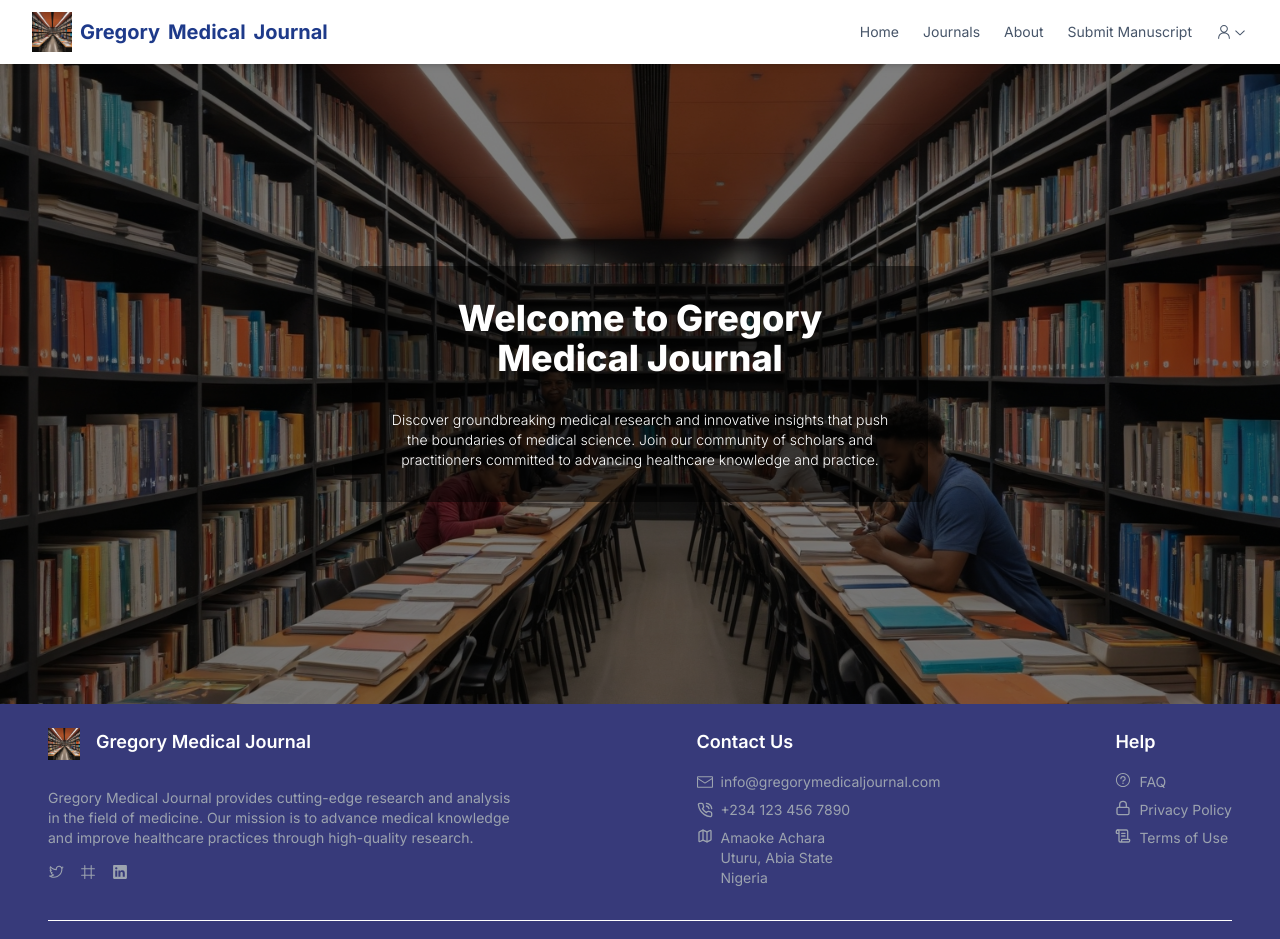
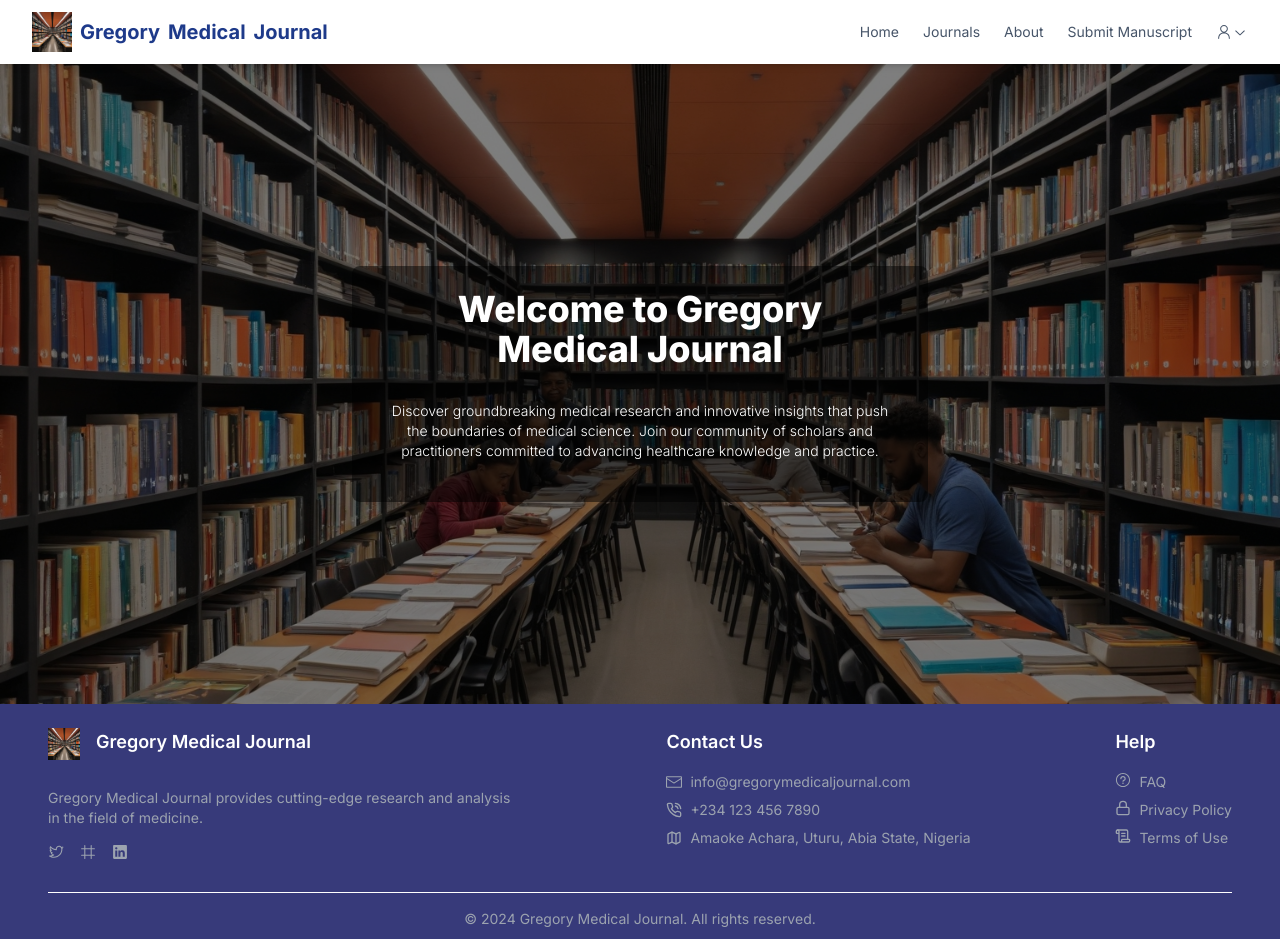
Before and after one commit to oladetoungee/gregory-medical-journal, a Next.js app: page / in a window 1280 px wide. Shown: the top 939 px of the page. Built offline with nearby package versions, Linux system fonts and the light colour scheme.

Commit message:
intro update

```diff
--- a/src/components/Footer.tsx
+++ b/src/components/Footer.tsx
@@ -2,24 +2,46 @@
 
 import React from 'react';
 import Image from 'next/image';
-import { TwitterLogoIcon, FrameIcon, EnvelopeClosedIcon, LinkedInLogoIcon, QuestionMarkCircledIcon } from '@radix-ui/react-icons';
+import {
+    TwitterLogoIcon,
+    FrameIcon,
+    EnvelopeClosedIcon,
+    LinkedInLogoIcon,
+    QuestionMarkCircledIcon
+} from '@radix-ui/react-icons';
 import {
     Lock,
     ScrollText,
     MapIcon,
-    PhoneCallIcon,
-
-
+    PhoneCallIcon
 } from 'lucide-react';
 import images from '../constants/images';
+
+const socialLinks = [
+    { href: 'https://twitter.com', icon: <TwitterLogoIcon className="w-4 h-4" />, label: 'Twitter' },
+    { href: 'https://facebook.com', icon: <FrameIcon className="w-4 h-4" />, label: 'Facebook' },
+    { href: 'https://linkedin.com', icon: <LinkedInLogoIcon className="w-4 h-4" />, label: 'LinkedIn' },
+];
+
+const contactDetails = [
+    { icon: <EnvelopeClosedIcon className="w-4 h-4" />, text: 'info@gregorymedicaljournal.com', link: 'mailto:info@gregorymedicaljournal.com' },
+    { icon: <PhoneCallIcon className="w-4 h-4" />, text: '+234 123 456 7890', link: 'tel:+2341234567890' },
+    { icon: <MapIcon className="w-4 h-4" />, text: 'Amaoke Achara, Uturu, Abia State, Nigeria', link: null },
+];
+
+const helpLinks = [
+    { icon: <QuestionMarkCircledIcon className="w-4 h-4" />, text: 'FAQ', href: '/faq' },
+    { icon: <Lock className="w-4 h-4" />, text: 'Privacy Policy', href: '/privacy-policy' },
+    { icon: <ScrollText className="w-4 h-4" />, text: 'Terms of Use', href: '/terms-of-service' },
+];
 
 const Footer: React.FC = () => {
     return (
         <footer className="bg-primary text-gray-400 text-sm py-6 px-4">
             <div className="mx-auto px-4 sm:px-6 lg:px-8">
                 <div className="flex justify-between">
-                    <div className=" mb-8 md:mb-0 w-[40%]">
-                        <div className='flex gap-4'>
+                    <div className="mb-8 md:mb-0 w-[40%]">
+                        <div className="flex gap-4">
                             <Image
                                 src={images.hall1}
                                 alt="Gregory Medical Journal Logo"
@@ -29,67 +51,55 @@ const Footer: React.FC = () => {
                             />
                             <h3 className="text-lg font-semibold mb-4 text-white">Gregory Medical Journal</h3>
                         </div>
-                        <p className="mt-4  mb-4">
-                            Gregory Medical Journal provides cutting-edge research and analysis in the field of medicine. Our mission is to advance medical knowledge and improve healthcare practices through high-quality research.
+                        <p className="mt-4 mb-4">
+                            Gregory Medical Journal provides cutting-edge research and analysis in the field of medicine.
                         </p>
                         <div>
                             <div className="flex space-x-4">
-                                <a href="https://twitter.com" target="_blank" rel="noopener noreferrer" className="hover:text-white transition-colors">
-                                    <TwitterLogoIcon className="w-4 h-4" />
-                                </a>
-                                <a href="https://facebook.com" target="_blank" rel="noopener noreferrer" className="hover:text-white transition-colors">
-                                    <FrameIcon className="w-4 h-4" />
-                                </a>
-                                <a href="https://linkedin.com" target="_blank" rel="noopener noreferrer" className="hover:text-white transition-colors">
-                                    <LinkedInLogoIcon className="w-4 h-4" />
-                                </a>
+                                {socialLinks.map(({ href, icon, label }) => (
+                                    <a
+                                        key={label}
+                                        href={href}
+                                        target="_blank"
+                                        rel="noopener noreferrer"
+                                        className="hover:text-white transition-colors"
+                                    >
+                                        {icon}
+                                    </a>
+                                ))}
                             </div>
                         </div>
                     </div>
                     <div className="mb-8 md:mb-0">
                         <h3 className="text-lg font-semibold mb-4 text-white">Contact Us</h3>
-                        <ul className="space-y-2 ">
-                            <li className="flex items-center space-x-2">
-                                <EnvelopeClosedIcon className="w-4 h-4" />
-                                <a href="mailto:info@gregorymedicaljournal.com" className="hover:text-gray-100 transition-colors">
-                                    info@gregorymedicaljournal.com
-                                </a>
-                            </li>
-                            <li className="flex items-center space-x-2">
-                                <PhoneCallIcon className="w-4 h-4" />
-                                <a href="tel:+2341234567890" className="hover:text-white transition-colors">
-                                    +234 123 456 7890
-                                </a>
-                            </li>
-                            <li className="flex items-start space-x-2">
-                                <MapIcon className="w-4 h-4" />
-                                <address className="not-italic">
-                                    Amaoke Achara<br />
-                                    Uturu, Abia State<br />
-                                    Nigeria
-                                </address>
-                            </li>
+                        <ul className="space-y-2">
+                            {contactDetails.map(({ icon, text, link }, index) => (
+                                <li key={index} className="flex items-center space-x-2">
+                                    {icon}
+                                    {link ? (
+                                        <a href={link} className="hover:text-gray-100 transition-colors">
+                                            {text}
+                                        </a>
+                                    ) : (
+                                        <address className="not-italic">{text}</address>
+                                    )}
+                                </li>
+                            ))}
                         </ul>
                     </div>
                     <div className="mb-8 md:mb-0">
                         <h3 className="text-lg font-semibold mb-4 text-white">Help</h3>
-                        <ul className="space-y-2 ">
-                            <li className='flex gap-2'>
-                                <QuestionMarkCircledIcon className="w-4 h-4" />
-                                <a href="/faq" className="hover:text-gray-100 transition-colors">FAQ</a>
-                            </li>
-                            <li className='flex gap-2'>
-                                <Lock className="w-4 h-4" />
-                                <a href="/privacy-policy" className="hover:text-gray-100 transition-colors">Privacy Policy</a>
-                            </li>
-                            <li className='flex gap-2'>
-                                <ScrollText className="w-4 h-4" />
-                                <a href="/terms-of-service" className="hover:text-gray-100 transition-colors">Terms of Use</a>
-                            </li>
+                        <ul className="space-y-2">
+                            {helpLinks.map(({ icon, text, href }) => (
+                                <li key={text} className="flex gap-2">
+                                    {icon}
+                                    <a href={href} className="hover:text-gray-100 transition-colors">{text}</a>
+                                </li>
+                            ))}
                         </ul>
                     </div>
                 </div>
-                <div className="mt-8 border-t border-white pt-4 text-center ">
+                <div className="mt-8 border-t border-white pt-4 text-center">
                     <p>&copy; {new Date().getFullYear()} Gregory Medical Journal. All rights reserved.</p>
                 </div>
             </div>
@@ -98,89 +108,3 @@ const Footer: React.FC = () => {
 };
 
 export default Footer;
-{/* <footer className="bg-primary text-white py-8 px-6">
-<div className=" mx-auto px-4 sm:px-6 lg:px-8">
-<div className="flex justify-between">
-
-
-    <div className="flex-1">
-      <div className="flex items-center space-x-4 mb-4">
-        <Image
-          src={images.hall1} // Assuming you have a logo image
-          alt="Gregory Medical Journal Logo"
-          className="h-10 w-10"
-          width={40}
-          height={40}
-        />
-        <h3 className="text-lg font-semibold">Gregory Medical Journal</h3>
-      </div>
-      <p className="text-gray-300 text-sm leading-relaxed">
-        Gregory Medical Journal provides cutting-edge research and analysis in the field of medicine. Our mission is to advance medical knowledge and improve healthcare practices through high-quality research.
-      </p>
-      <div className="flex space-x-4 mt-4">
-        <a href="https://twitter.com" target="_blank" rel="noopener noreferrer" className="text-gray-300 hover:text-white transition-colors">
-          <TwitterLogoIcon className="w-4 h-4" />
-        </a>
-        <a href="https://facebook.com" target="_blank" rel="noopener noreferrer" className="text-gray-300 hover:text-white transition-colors">
-          <FrameIcon className="w-4 h-4" />
-        </a>
-        <a href="https://linkedin.com" target="_blank" rel="noopener noreferrer" className="text-gray-300 hover:text-white transition-colors">
-          <LinkedInLogoIcon className="w-4 h-4" />
-        </a>
-      </div>
-    </div>
-
-
-    <div className="flex-1">
-      <h3 className="text-lg font-semibold mb-4">Contact Us</h3>
-      <ul className="space-y-2 text-gray-300 text-sm">
-        <li className="flex items-center space-x-2">
-          <EnvelopeClosedIcon className="w-4 h-4" />
-          <a href="mailto:info@gregorymedicaljournal.com" className="hover:text-gray-100 transition-colors">
-            info@gregorymedicaljournal.com
-          </a>
-        </li>
-        <li className="flex items-center space-x-2">
-          <PhoneCallIcon className="w-4 h-4" />
-          <a href="tel:+2341234567890" className="hover:text-white transition-colors">
-            +234 123 456 7890
-          </a>
-        </li>
-        <li className="flex items-start space-x-2">
-          <MapIcon className="w-4 h-4" />
-          <address className="not-italic">
-            Amaoke Achara<br />
-            Uturu, Abia State<br />
-            Nigeria
-          </address>
-        </li>
-      </ul>
-    </div>
-
-
-    <div className="flex-1">
-      <h3 className="text-lg font-semibold mb-4">Help</h3>
-      <ul className="space-y-2 text-gray-300 text-sm">
-        <li className='flex gap-2'>
-        <QuestionMarkCircledIcon className="w-4 h-4" />
-
-          <a href="/faq" className="hover:text-gray-100 transition-colors">FAQ</a>
-        </li>
-        <li className='flex gap-2'>
-        <Lock className="w-4 h-4" />
-          <a href="/privacy-policy" className="hover:text-gray-100 transition-colors">Privacy Policy</a>
-        </li>
-        <li className='flex gap-2'>
-        <ScrollText className="w-4 h-4" />
-          <a href="/terms-of-service" className="hover:text-gray-100 transition-colors">Terms of Use</a>
-        </li>
-      </ul>
-    </div>
-
-  </div>
-
-  <div className="mt-8 border-t border-gray-700 pt-4 text-center text-sm">
-    <p>&copy; {new Date().getFullYear()} Gregory Medical Journal. All rights reserved.</p>
-  </div>
-</div>
-</footer> */}
--- a/src/components/Intro.tsx
+++ b/src/components/Intro.tsx
@@ -30,13 +30,13 @@ const slides = [
 const Intro = () => {
   const [currentIndex, setCurrentIndex] = useState(0);
 
-//   useEffect(() => {
-//     const interval = setInterval(() => {
-//       setCurrentIndex((prevIndex) => (prevIndex + 1) % slides.length);
-//     }, 5000);
+  useEffect(() => {
+    const interval = setInterval(() => {
+      setCurrentIndex((prevIndex) => (prevIndex + 1) % slides.length);
+    }, 5000);
 
-//     return () => clearInterval(interval);
-//   }, []);
+    return () => clearInterval(interval);
+  }, []);
 
   return (
     <section className="relative h-[80vh] bg-cover bg-center bg-no-repeat mt-16 z-1">
```
